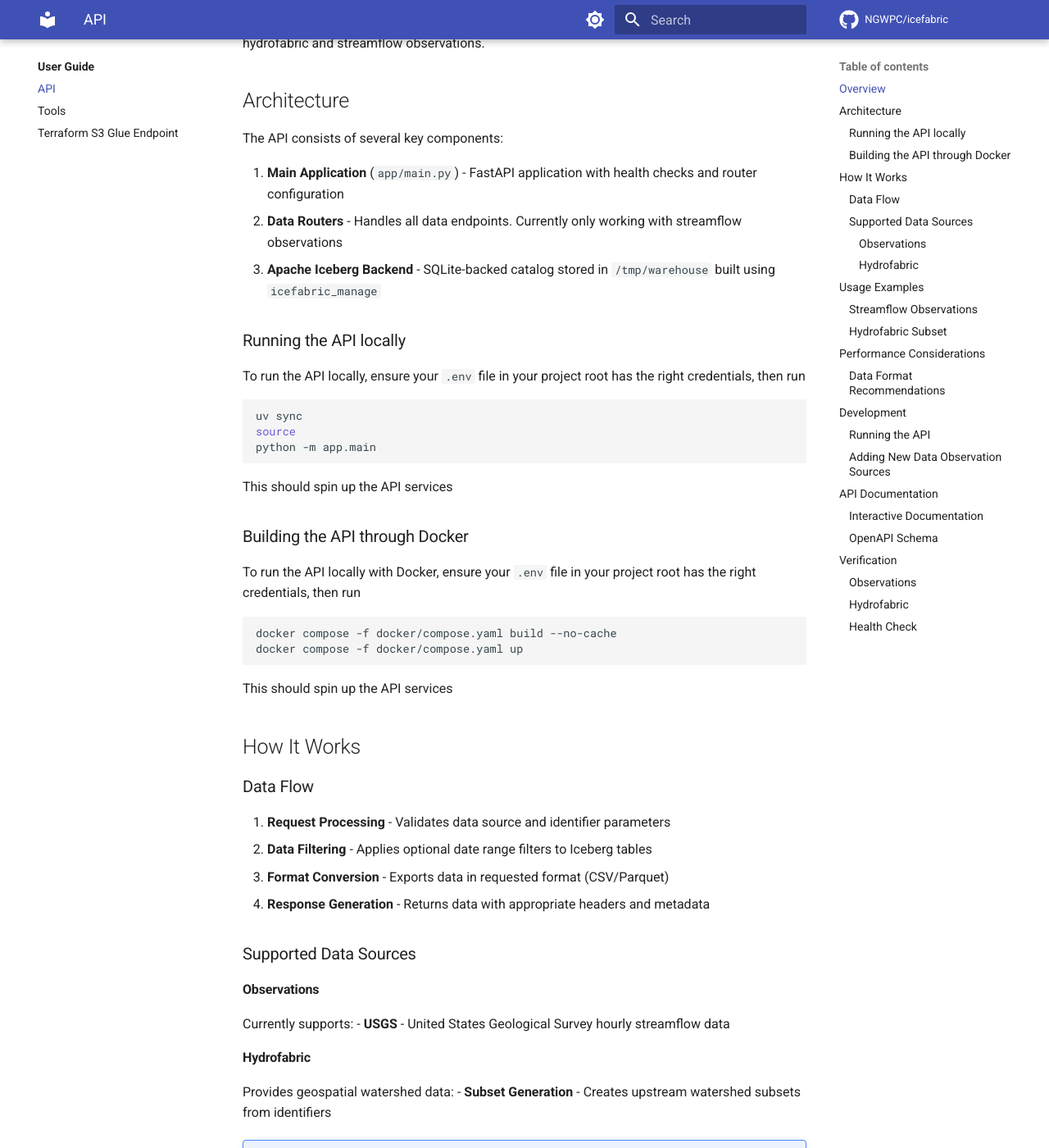
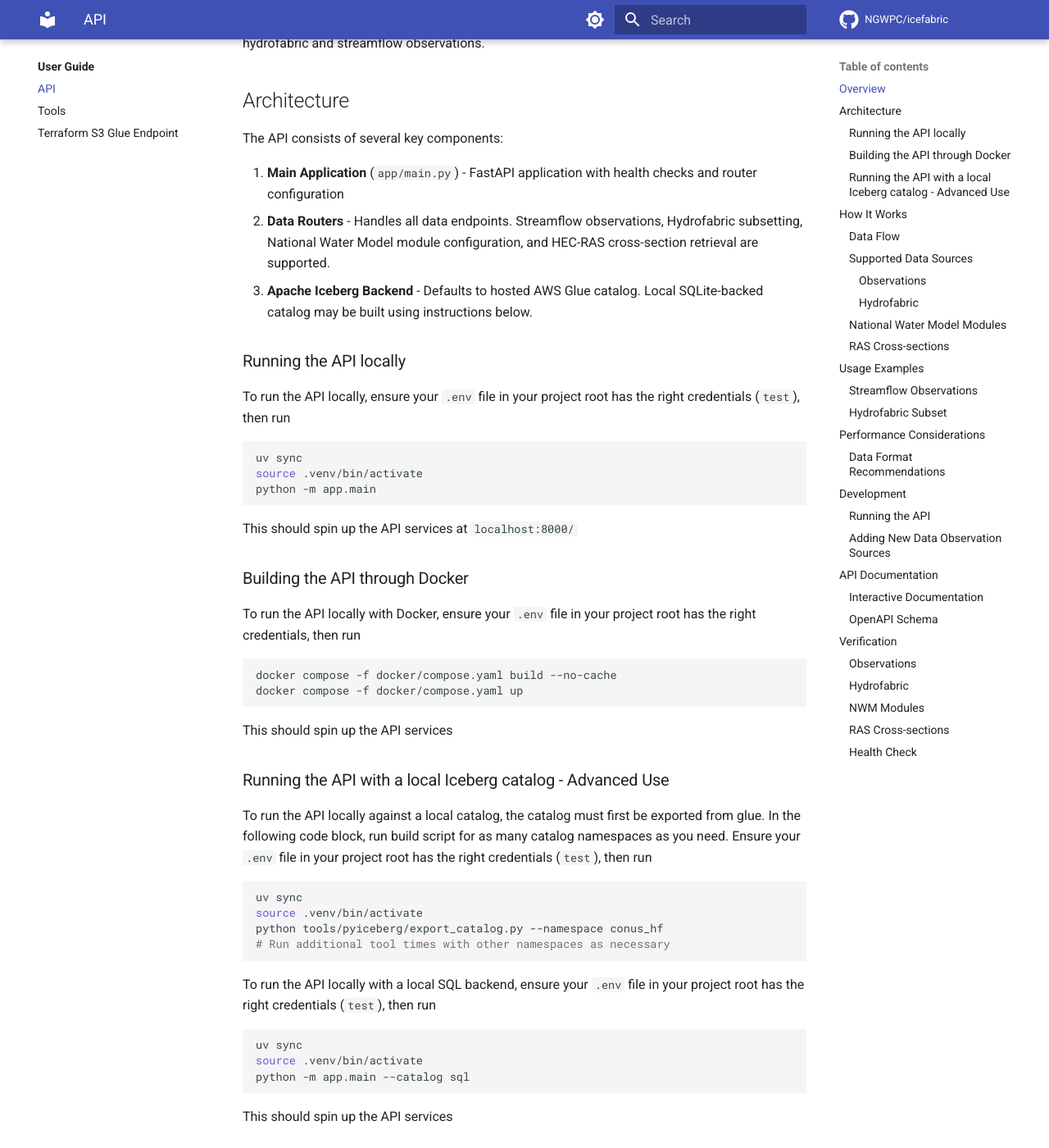
Before and after one commit to NGWPC/icefabric-archive, an MkDocs documentation site: the page built from docs/user_guide/icefabric_api.md, in a window 1280 px wide and 1400 px high, scrolled down 290 px. Shown: the whole window at 82% size. Built offline with MkDocs 1.6.1 and Material for MkDocs 9.7.7, drawn with Linux system fonts in a browser that asks for light colours; comment, search, counter and statistics services are not loaded; some of the changed text lies outside the part shown.

Commit message:
docs: API

````diff
--- a/docs/user_guide/icefabric_api.md
+++ b/docs/user_guide/icefabric_api.md
@@ -9,23 +9,40 @@ The Icefabric API is a FastAPI-based service that provides access to EDFS data s
 The API consists of several key components:
 
 1. **Main Application** (`app/main.py`) - FastAPI application with health checks and router configuration
-2. **Data Routers** - Handles all data endpoints. Currently only working with streamflow observations
-3. **Apache Iceberg Backend** - SQLite-backed catalog stored in `/tmp/warehouse` built using `icefabric_manage`
+2. **Data Routers** - Handles all data endpoints. Streamflow observations, Hydrofabric subsetting, National Water Model module configuration, and HEC-RAS cross-section retrieval are supported.
+3. **Apache Iceberg Backend** - Defaults to hosted AWS Glue catalog. Local SQLite-backed catalog may be built using instructions below.
 
 ### Running the API locally
-To run the API locally, ensure your `.env` file in your project root has the right credentials, then run
+To run the API locally, ensure your `.env` file in your project root has the right credentials (`test`), then run
 ```sh
 uv sync
-source
+source .venv/bin/activate
 python -m app.main
 ```
-This should spin up the API services
+This should spin up the API services at `localhost:8000/`
 
 ### Building the API through Docker
 To run the API locally with Docker, ensure your `.env` file in your project root has the right credentials, then run
 ```sh
 docker compose -f docker/compose.yaml build --no-cache
 docker compose -f docker/compose.yaml up
+```
+This should spin up the API services
+
+### Running the API with a local Iceberg catalog - Advanced Use
+To run the API locally against a local catalog, the catalog must first be exported from glue. In the following code block, run build script for as many catalog namespaces as you need. Ensure your `.env` file in your project root has the right credentials (`test`), then run
+```sh
+uv sync
+source .venv/bin/activate
+python tools/pyiceberg/export_catalog.py --namespace conus_hf
+# Run additional tool times with other namespaces as necessary
+```
+
+To run the API locally with a local SQL backend, ensure your `.env` file in your project root has the right credentials (`test`), then run
+```sh
+uv sync
+source .venv/bin/activate
+python -m app.main --catalog sql
 ```
 This should spin up the API services
 
@@ -42,14 +59,32 @@ This should spin up the API services
 
 #### Observations
 Currently supports:
+
 - **USGS** - United States Geological Survey hourly streamflow data
 
 #### Hydrofabric
 Provides geospatial watershed data:
+
 - **Subset Generation** - Creates upstream watershed subsets from identifiers
 
 !!! note "Data Storage"
-    All data is stored as Apache Iceberg tables in a SQLite-backed catalog locally built at `/tmp/warehouse/pyiceberg_catalog.db`
+    All data is stored remotely as Apache Iceberg tables on AWS glue unless you built the catalog locally. Then, it is stored at SQLite-backed catalog locally built at `/tmp/warehouse/pyiceberg_catalog.db`
+
+### National Water Model Modules
+Retrieve National Water Model (NWM) module parameters.
+
+Currently supports:
+
+- **Soil Freeze Thaw (SFT)** - Retrieve paramters for Soil Freeze Thaw module
+- **TopoFlow-Glacier** - Retrieve parameters for the TopoFlow Glacier module
+
+### RAS Cross-sections
+Retrieves geopackage data of HEC-RAS cross-sections
+
+Currently supports:
+
+- **HUC ID**: Download a geopackage for given HUC ID
+- **HUC ID** and **Reach ID**: Download a geopackage for a given HUC ID and Reach ID
 
 ## Usage Examples
 
@@ -206,6 +241,24 @@ curl "http://localhost:8000/v1/hydrofabric/01010000/gpkg" -o "subset.gpkg"
 curl "http://localhost:8000/v1/hydrofabric/01031500/gpkg" -o "subset.gpkg"
 ```
 
+### NWM Modules
+```bash
+# Return parameters for Soil Freeze Thaw by catchment
+curl "http://localhost:8000/v1/modules/sft/?identifier=01010000&domain=conus_hf&use_schaake=false"
+
+# Return albedo value for given catchment state (snow, ice, or other)
+curl "http://localhost:8000/v1/modules/topoflow/albedo?landcover=snow"
+```
+
+### RAS Cross-sections
+```bash
+# Download RAS cross-sections for a HUC ID
+curl "http://localhost:8000/v1/ras_xs/02040106/" -o "ras_02040106.gpkg"
+
+# Download RAS cross-sections for a HUC ID and Reach ID
+curl "http://localhost:8000/v1/ras_xs/02040106/dsreachid=4188251" -o "ras_02040106_4188251.gpkg"
+```
+
 ### Health Check
 
 ```bash
````
Also changed, not shown: README.md (+1 -1 lines), docs/index.md (+6 -1 lines).
